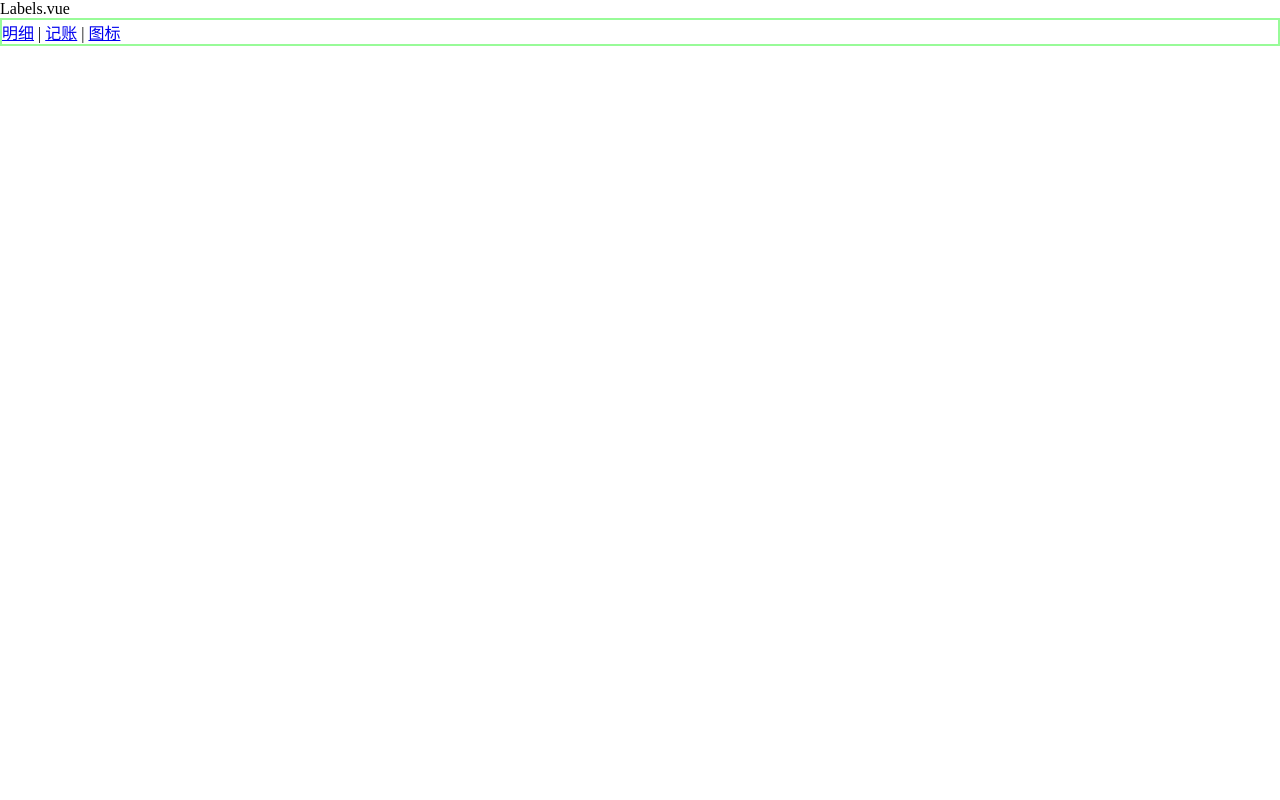
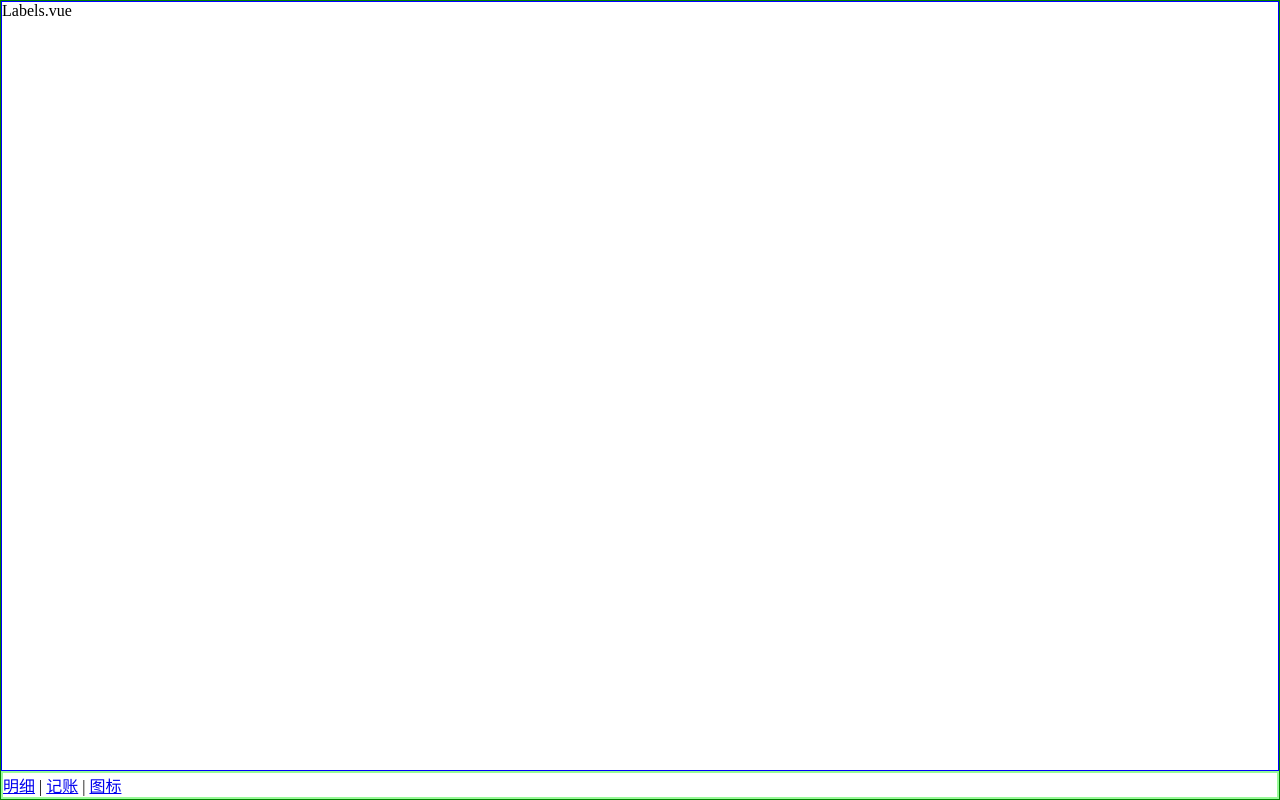
Before and after one commit to KailoveQ/Riches-Vue, a Vue app: page /#/labels in a window 1280 px wide. Built offline with nearby package versions, Linux system fonts and the light colour scheme.

Commit message:
使用插槽，避免重复

```diff
--- /dev/null
+++ b/src/components/Layout.vue
@@ -0,0 +1,33 @@
+<template>
+  <div class="nav-wrapper">
+    <div class="content">
+    <slot></slot>
+    </div>
+    <Nav/>
+  </div>
+</template>
+
+<script lang="ts">
+
+import Vue from 'vue';
+import {Component} from 'vue-property-decorator';
+
+@Component
+export default class Layout extends Vue {
+
+}
+</script>
+
+<style lang="scss" scoped>
+.nav-wrapper{
+  border: 1px solid green;
+  display: flex;
+  flex-direction: column;
+  min-height: 100vh;
+}
+.content{
+  border: 1px solid blue;
+  overflow: auto;
+  flex-grow: 1;
+}
+</style>
--- a/src/main.ts
+++ b/src/main.ts
@@ -4,12 +4,14 @@ import './registerServiceWorker';
 import router from './router';
 import store from './store';
 import Nav from '@/components/Nav.vue';
+import Layout from '@/components/Layout.vue';
 //Nav是3个标签组成的组件
 
 
 Vue.config.productionTip = false;
 
 Vue.component('Nav', Nav);
+Vue.component('Layout',Layout)
 new Vue({
   router,
   store,
--- a/src/views/Labels.vue
+++ b/src/views/Labels.vue
@@ -1,7 +1,7 @@
 <template>
-<div> Labels.vue
-  <Nav></Nav><!--  Nav是3个标签组成的组件-->
-</div>
+<layout> Labels.vue</layout>
+
+
 </template>
 
 <script lang="ts">
--- a/src/views/Money.vue
+++ b/src/views/Money.vue
@@ -1,8 +1,5 @@
 <template>
-<div class="nav-wrapper">
-  <div class="content">Money.vue</div>
-  <Nav/>
-</div>
+<layout>money.vue</layout>
 </template>
 
 <script lang="ts">
@@ -16,15 +13,5 @@ export default class Money extends Vue {
 </script>
 
 <style lang="scss" scoped>
-.nav-wrapper{
-  border: 1px solid green;
-  display: flex;
-  flex-direction: column;
-  min-height: 100vh;
-}
-.content{
-  border: 1px solid blue;
-  overflow: auto;
-  flex-grow: 1;
-}
+
 </style>
--- a/src/views/Statistics.vue
+++ b/src/views/Statistics.vue
@@ -1,13 +1,12 @@
 <template>
-<div>Statistics.vue
-  <Nav></Nav>
-</div>
+<layout>Statistics.vue</layout>
 </template>
 
 <script lang="ts">
 
 import Vue from 'vue';
 import {Component} from 'vue-property-decorator';
+
 @Component
 export default class Statistics extends Vue {
 
```
